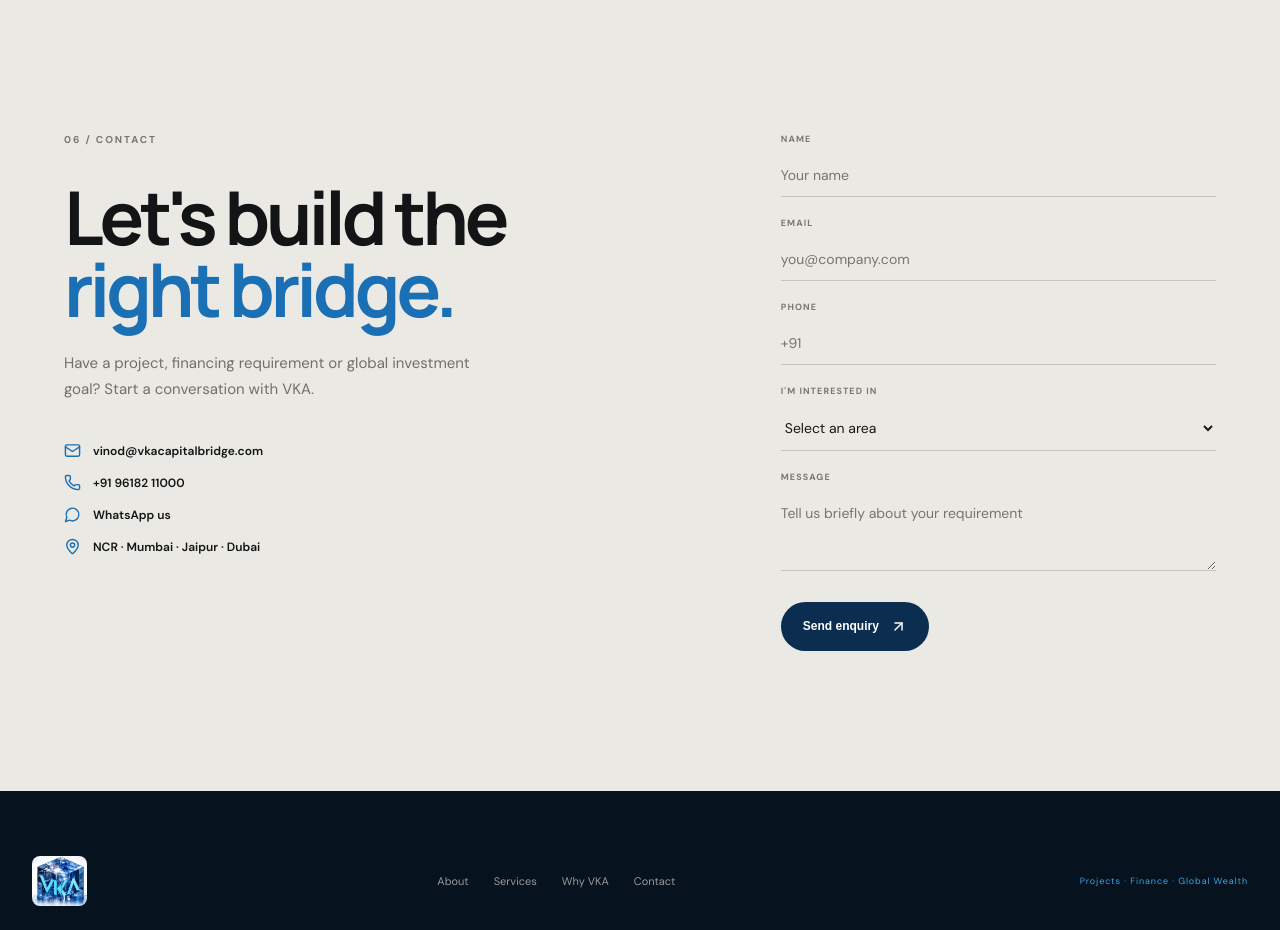
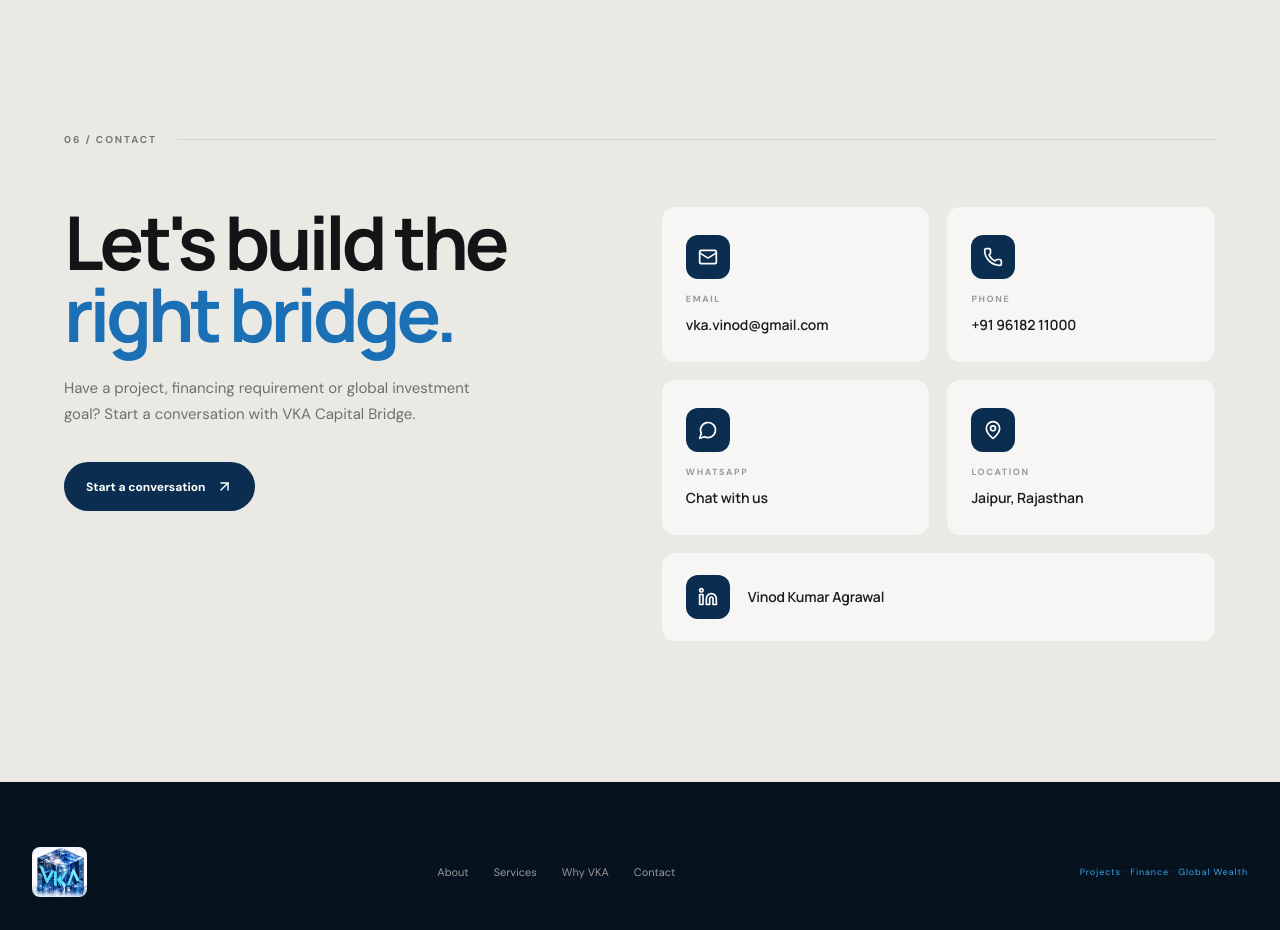
Before and after one commit to manish77633/onepage-, a React (Vite) app: page / in a window 1280 px wide. Shown: the part 6920-7850 px from the top of the page. Built offline with nearby package versions, Linux system fonts and the light colour scheme.

Commit message:
contact form removed

```diff
--- a/src/App.tsx
+++ b/src/App.tsx
@@ -1,6 +1,6 @@
 import { useEffect, useState } from 'react'
 import { motion, useScroll, useTransform } from 'framer-motion'
-import { ArrowDownRight, ArrowUpRight, Check, ChevronRight, Menu, X, ShieldCheck, Building2, Globe2, Phone, Mail, MapPin, MessageCircle } from 'lucide-react'
+import { ArrowDownRight, ArrowUpRight, Check, ChevronRight, Menu, X, ShieldCheck, Building2, Globe2, Phone, Mail, MapPin, MessageCircle, Linkedin } from 'lucide-react'
 import vkaLogo from './assets/vka-logo.jpg'
 
 const services = [
@@ -41,7 +41,6 @@
 function App() {
   const [menu, setMenu] = useState(false)
   const [active, setActive] = useState(0)
-  const [formStatus, setFormStatus] = useState('idle') // idle, submitting, frontend-only
   const { scrollYProgress } = useScroll()
   const heroY = useTransform(scrollYProgress, [0, .25], [0, 90])
   const heroOpacity = useTransform(scrollYProgress, [0, .2], [1, .25])
@@ -56,14 +55,6 @@
   }, [])
 
   const close = () => setMenu(false)
-
-  const handleFormSubmit = (e: React.FormEvent) => {
-    e.preventDefault();
-    setFormStatus('submitting');
-    setTimeout(() => {
-      setFormStatus('frontend-only');
-    }, 1000);
-  }
 
   return (
     <div className="site">
@@ -276,35 +267,40 @@
 
         <section id="contact" className="contact">
           <div className="section">
-            <div className="contact-grid">
-              <div>
-                <span className="section-no">06 / CONTACT</span>
+            <div className="section-intro"><span className="section-no">06 / CONTACT</span><span className="line"/></div>
+            <div className="contact-layout">
+              <div className="contact-left">
                 <h2>Let's build the<br/><em>right bridge.</em></h2>
-                <p>Have a project, financing requirement or global investment goal? Start a conversation with VKA.</p>
-                <div className="contact-details">
-                  <a href="mailto:vinod@vkacapitalbridge.com"><Mail size={17}/> vinod@vkacapitalbridge.com</a>
-                  <a href="tel:+919618211000"><Phone size={17}/> +91 96182 11000</a>
-                  <a href="https://wa.me/919618211000?text=Hello%20VKA%20Capital%20Bridge,%20I%20would%20like%20to%20discuss%20an%20advisory%20requirement." target="_blank" rel="noopener noreferrer"><MessageCircle size={17}/> WhatsApp us</a>
-                  <span><MapPin size={17}/> NCR · Mumbai · Jaipur · Dubai</span>
-                </div>
+                <p>Have a project, financing requirement or global investment goal? Start a conversation with VKA Capital Bridge.</p>
+                <a className="button primary" href="mailto:vka.vinod@gmail.com">Start a conversation <ArrowUpRight size={17}/></a>
               </div>
-              <form className="contact-form" onSubmit={handleFormSubmit}>
-                <label>Name<input required placeholder="Your name"/></label>
-                <label>Email<input required type="email" placeholder="you@company.com"/></label>
-                <label>Phone<input required placeholder="+91"/></label>
-                <label>I'm interested in
-                  <select required defaultValue=""><option value="" disabled>Select an area</option><option>Infrastructure Advisory</option><option>Surety Bonds & BG Advisory</option><option>Dubai Real Estate</option><option>General Advisory</option></select>
-                </label>
-                <label>Message<textarea required rows={3} placeholder="Tell us briefly about your requirement"/></label>
-                {formStatus === 'frontend-only' && (
-                  <p style={{ color: '#d9534f', fontSize: '13px', margin: 0 }}>
-                    Currently the inquiry form is frontend-only and does not permanently store/send submissions. Please use the email or phone above.
-                  </p>
-                )}
-                <button className="button primary submit" disabled={formStatus === 'submitting'}>
-                  {formStatus === 'submitting' ? 'Sending...' : 'Send enquiry'} <ArrowUpRight size={17}/>
-                </button>
-              </form>
+              <div className="contact-cards">
+                <a href="mailto:vka.vinod@gmail.com" className="contact-card">
+                  <div className="contact-card-icon"><Mail size={20}/></div>
+                  <span className="contact-card-label">EMAIL</span>
+                  <span className="contact-card-value">vka.vinod@gmail.com</span>
+                </a>
+                <a href="tel:+919618211000" className="contact-card">
+                  <div className="contact-card-icon"><Phone size={20}/></div>
+                  <span className="contact-card-label">PHONE</span>
+                  <span className="contact-card-value">+91 96182 11000</span>
+                </a>
+                <a href="https://wa.me/919618211000?text=Hello%20VKA%20Capital%20Bridge,%20I%20would%20like%20to%20discuss%20an%20advisory%20requirement." target="_blank" rel="noopener noreferrer" className="contact-card">
+                  <div className="contact-card-icon"><MessageCircle size={20}/></div>
+                  <span className="contact-card-label">WHATSAPP</span>
+                  <span className="contact-card-value">Chat with us</span>
+                </a>
+                <a href="https://maps.google.com/?q=Jaipur,+Rajasthan" target="_blank" rel="noopener noreferrer" className="contact-card">
+                  <div className="contact-card-icon"><MapPin size={20}/></div>
+                  <span className="contact-card-label">LOCATION</span>
+                  <span className="contact-card-value">Jaipur, Rajasthan</span>
+                </a>
+                <a href="https://www.linkedin.com/in/vinod-kumar-agrawal-79321342/" target="_blank" rel="noopener noreferrer" className="contact-card contact-card-wide">
+                  <div className="contact-card-icon"><Linkedin size={20}/></div>
+                  <span className="contact-card-label">LINKEDIN</span>
+                  <span className="contact-card-value">Vinod Kumar Agrawal</span>
+                </a>
+              </div>
             </div>
           </div>
         </section>
--- a/src/styles.css
+++ b/src/styles.css
@@ -802,75 +802,98 @@
   background: #ebe9e3;
   padding: 140px 0;
 }
-.contact-grid {
+.contact .section-intro {
+  margin-bottom: 60px;
+}
+.contact-layout {
   display: grid;
-  grid-template-columns: 1fr 0.8fr;
-  gap: 15%;
+  grid-template-columns: 1fr 1.1fr;
+  gap: 8%;
+  align-items: start;
 }
-.contact h2 {
-  margin: 35px 0 25px;
+.contact-left {
+  position: sticky;
+  top: 120px;
 }
-.contact > .section > .contact-grid > div > p {
+.contact-left h2 {
+  margin: 0 0 25px;
+}
+.contact-left > p {
   max-width: 420px;
   color: #70706b;
   font-size: 15px;
   line-height: 1.7;
+  margin-bottom: 35px;
 }
-.contact-details {
+.contact-cards {
+  display: grid;
+  grid-template-columns: 1fr 1fr;
+  gap: 16px;
+}
+.contact-card {
   display: flex;
   flex-direction: column;
-  gap: 15px;
-  margin-top: 40px;
+  gap: 10px;
+  padding: 28px 24px;
+  background: rgba(255, 255, 255, 0.6);
+  border: 1px solid rgba(0, 0, 0, 0.06);
+  border-radius: 14px;
+  transition: transform 0.3s ease, box-shadow 0.3s ease, border-color 0.3s ease;
+  cursor: pointer;
+  text-decoration: none;
+  color: inherit;
 }
-.contact-details a,
-.contact-details span {
-  display: flex;
-  gap: 12px;
-  align-items: center;
-  font-size: 12px;
-  font-weight: 600;
+.contact-card:hover {
+  transform: translateY(-4px);
+  box-shadow: 0 12px 35px rgba(10, 50, 90, 0.1);
+  border-color: rgba(42, 143, 212, 0.35);
 }
-.contact-details svg {
-  color: #1a6fb5;
+.contact-card-icon {
+  width: 44px;
+  height: 44px;
+  border-radius: 12px;
+  background: #0b2d4f;
+  color: #fff;
+  display: grid;
+  place-items: center;
+  margin-bottom: 4px;
 }
-.contact-form {
-  display: flex;
-  flex-direction: column;
-  gap: 20px;
+.contact-card:hover .contact-card-icon {
+  background: #134b7a;
 }
-.contact-form label {
+.contact-card-label {
   font-size: 9px;
   font-weight: 700;
-  letter-spacing: 0.12em;
-  color: #777;
-  text-transform: uppercase;
+  letter-spacing: 0.18em;
+  color: #999;
 }
-.contact-form input,
-.contact-form select,
-.contact-form textarea {
-  width: 100%;
-  margin-top: 9px;
-  border: 0;
-  border-bottom: 1px solid #c6c4bd;
-  background: transparent;
-  padding: 12px 0;
-  font: 14px "DM Sans";
-  outline: 0;
-  color: #171819;
+.contact-card-value {
+  font-size: 14px;
+  font-weight: 600;
+  color: #1a1c1e;
+  font-family: "Manrope", sans-serif;
+  letter-spacing: -0.01em;
+  word-break: break-word;
 }
-.contact-form textarea {
-  resize: vertical;
+.contact-card:hover .contact-card-value {
+  color: #0b2d4f;
 }
-.contact-form input:focus,
-.contact-form select:focus,
-.contact-form textarea:focus {
-  border-color: #2a8fd4;
+.contact-card-wide {
+  grid-column: 1 / -1;
+  flex-direction: row;
+  align-items: center;
+  gap: 18px;
+  padding: 22px 24px;
 }
-.submit {
-  border: 0;
-  cursor: pointer;
-  align-self: flex-start;
-  margin-top: 8px;
+.contact-card-wide .contact-card-icon {
+  margin-bottom: 0;
+  flex-shrink: 0;
+}
+.contact-card-wide .contact-card-label {
+  display: none;
+}
+.contact-card-wide .contact-card-value {
+  font-size: 14px;
 }
 footer {
   background: #06121e;
@@ -1076,9 +1099,15 @@
   }
   .about-grid,
   .why-grid,
-  .contact-grid {
+  .contact-layout {
     grid-template-columns: 1fr;
     gap: 45px;
+  }
+  .contact-left {
+    position: static;
+  }
+  .contact-cards {
+    grid-template-columns: 1fr 1fr;
   }
   .about-grid {
     padding-top: 40px;
@@ -1303,12 +1332,8 @@
   .contact {
     padding: 70px 0;
   }
-  .contact-form textarea {
-    height: 90px;
-  }
-  .submit {
-    width: 100%;
-    justify-content: center;
+  .contact-cards {
+    grid-template-columns: 1fr;
   }
 }
 
```
